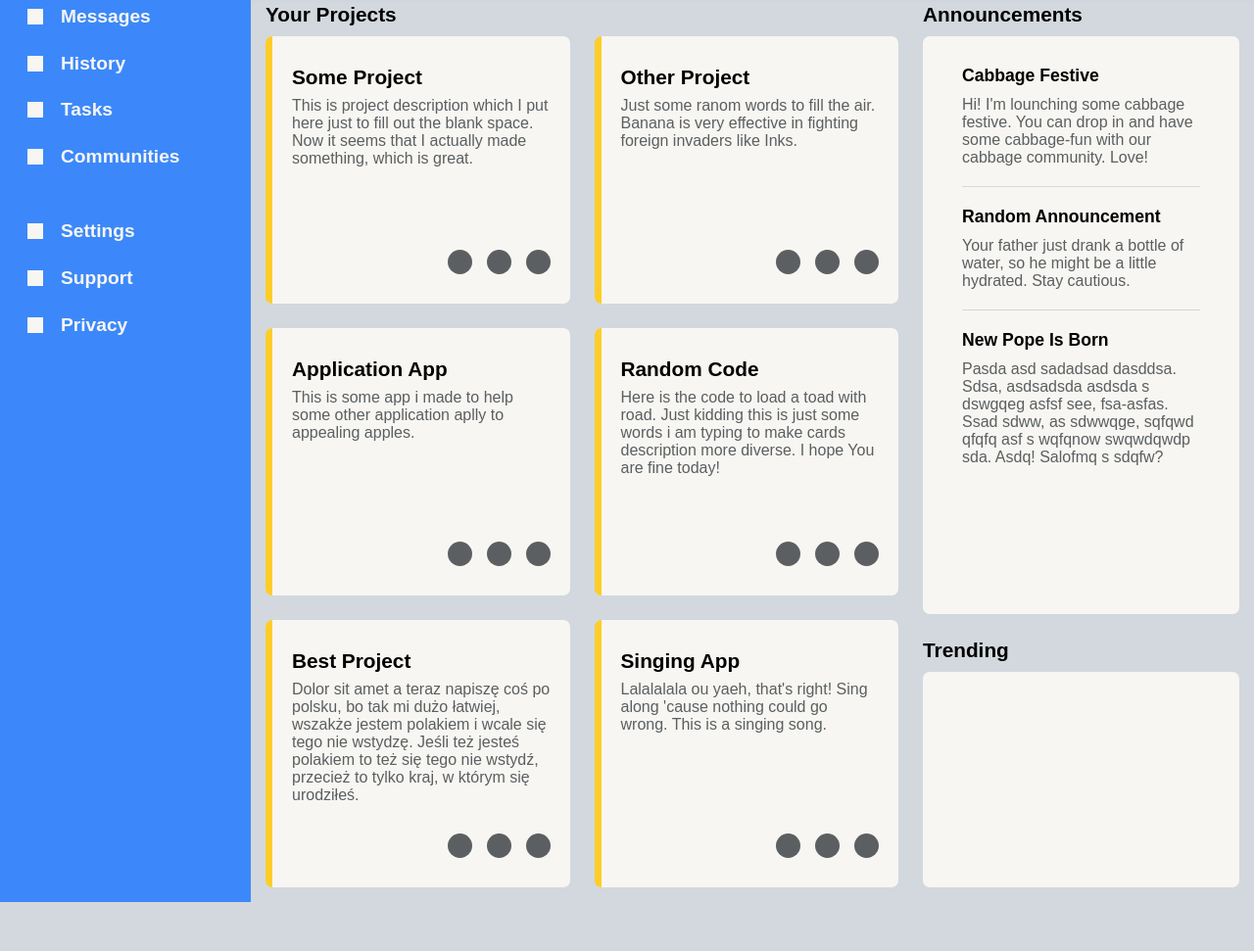
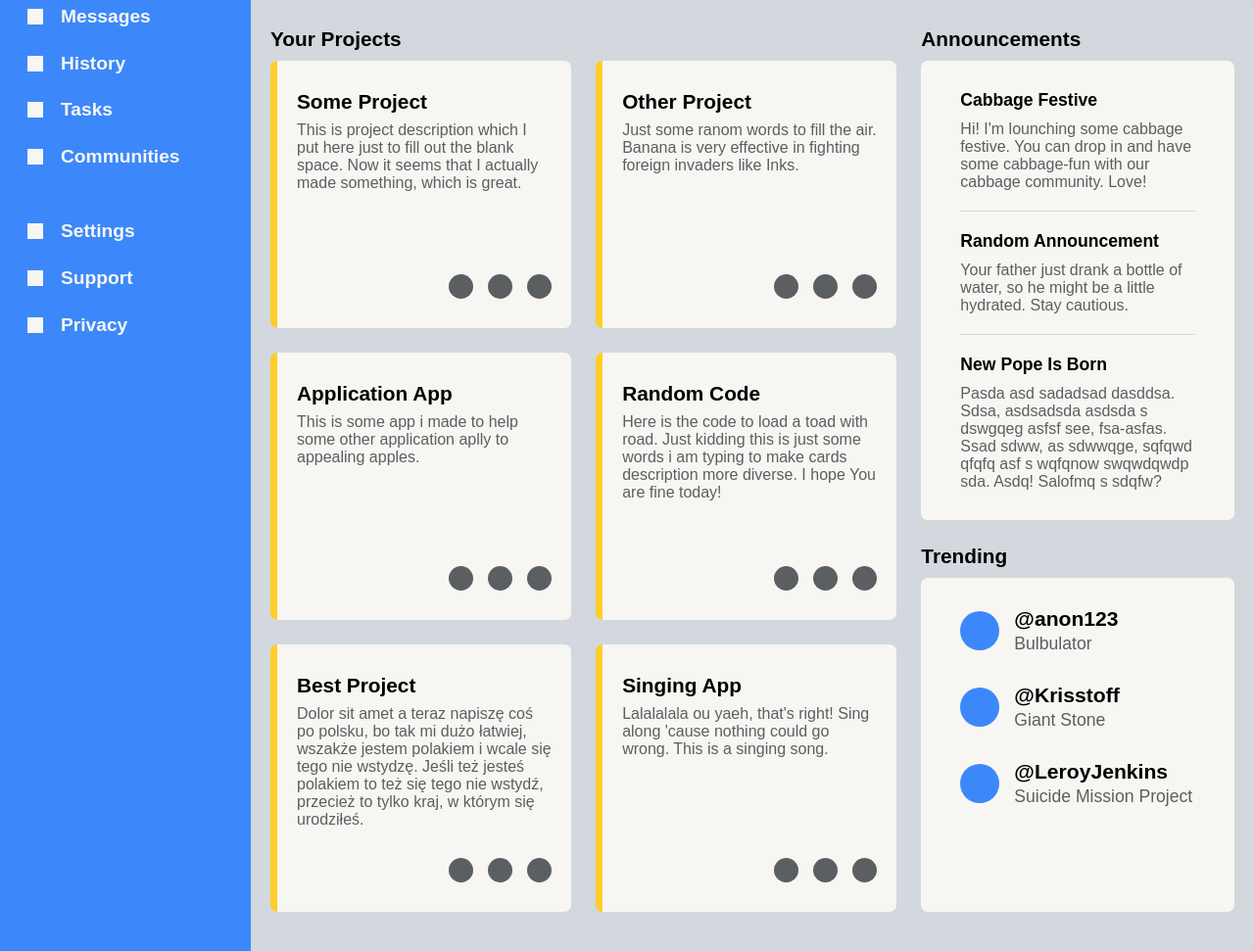
Before and after one commit to karolbrol/odin-admin-dashboard, a plain HTML site: page index.html in a window 1280 px wide. Shown: the part 192-1163 px from the top of the page at 98% size. Before the commit the page ends 1113 px from the top, so only its background shows below. Drawn offline with Linux system fonts and the light colour scheme.

Commit message:
Lay out trending card

```diff
--- a/index.html
+++ b/index.html
@@ -220,7 +220,23 @@
         </div>
         <div class="trending">
             <h1>Trending</h1>
-            <div class="card"></div>
+            <div class="card">
+                <div class="trend">
+                    <div class="avatar"></div>
+                    <div class="username">@anon123</div>
+                    <div class="projname">Bulbulator</div>
+                </div>
+                <div class="trend">
+                    <div class="avatar"></div>
+                    <div class="username">@Krisstoff</div>
+                    <div class="projname">Giant Stone</div>
+                </div>
+                <div class="trend">
+                    <div class="avatar"></div>
+                    <div class="username">@LeroyJenkins</div>
+                    <div class="projname">Suicide Mission Project</div>
+                </div>
+            </div>
         </div>
 
     </main>
--- a/style.css
+++ b/style.css
@@ -117,14 +117,15 @@ header {
 }
 
 .notification-icon {
-    background-color: var(--clr-accent1);
+    background-color: var(--clr-dgray);
     width: 30px;
     height: 30px;
+    border-radius: 50%;
 }
 
 .avatar-small {
     background-color: var(--clr-accent2);
-    border-radius: 100px;
+    border-radius: 50%;
     width: 40px;
     height: 40px;
 }
@@ -181,8 +182,8 @@ main {
     grid-area: main;
     box-shadow:inset 0px 15px 10px -10px var(--clr-shadow);
     display: grid;
-    grid-template: auto auto / 2fr 1fr;
-    padding: 15px;
+    grid-template: auto 1fr / 2fr 1fr;
+    padding: 40px 20px;
     gap: 25px;
 }
 
@@ -238,7 +239,7 @@ main h1 {
     width: 25px;
     height: 25px;
     background-color: var(--clr-dgray);
-    border-radius: 100px;
+    border-radius: 50%;
 }
 
 .announcements,
@@ -263,3 +264,36 @@ main h1 {
 .announcement:not(:last-child) {
     border-bottom: 1px solid var(--clr-gray);
 }
+
+.trending .card {
+    display: grid;
+    grid-auto-rows: repeat(auto-fill,1fr);
+    gap: 30px;
+    align-content: start;
+    padding: 30px 40px;
+}
+
+.trend {
+    display: grid;
+    grid-template: auto auto / auto 1fr;
+    align-items: center;
+    gap: 3px 15px;
+    font-size: 1.1rem;
+}
+
+.trend .avatar {
+    grid-row: 1 / 3;
+    background-color: var(--clr-accent1);
+    width: 40px;
+    height: 40px;
+    border-radius: 50%;
+}
+
+.trend .username {
+    align-self: end;
+}
+
+.trend .projname {
+    align-self: start;
+    color: var(--clr-dgray);
+}
```
